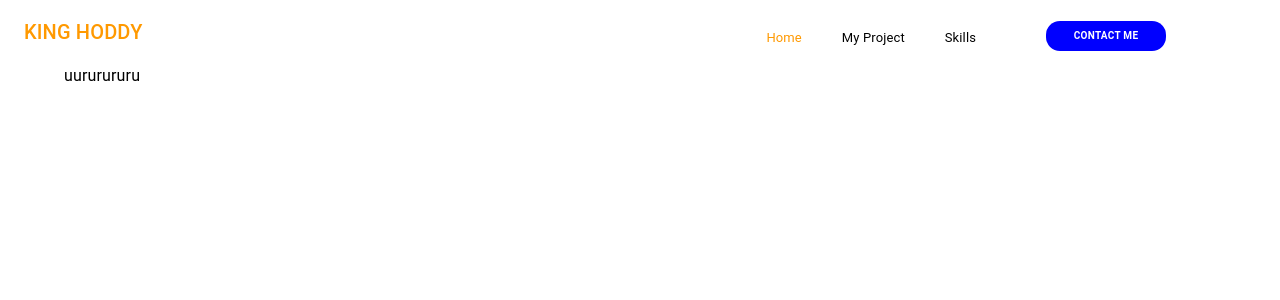
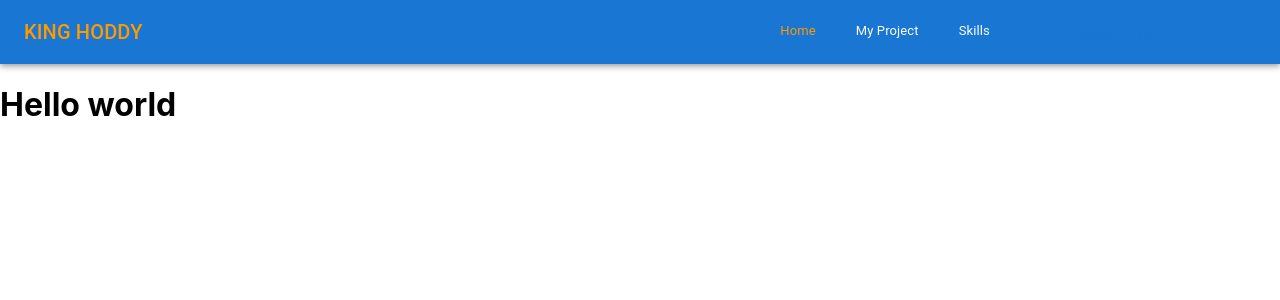
Before and after one commit to kinghoddy/kinghoddy_proj, a Next.js app in the folder web_frontend/: page / in a window 1280 px wide. Shown: the top 300 px of the page. Built offline with nearby package versions, Linux system fonts and the light colour scheme.

Commit message:
resturcture

```diff
--- /dev/null
+++ b/web_frontend/layouts/MainLayout.js
@@ -0,0 +1,133 @@
+import React from "react";
+import {
+  AppBar,
+  Container,
+  Toolbar,
+  Typography,
+  Box,
+  Menu,
+  IconButton,
+  List,
+  Button,
+  MenuItem,
+} from "@mui/material";
+
+import { makeStyles } from "@mui/styles";
+
+import MenuIcon from "@mui/icons-material/Menu";
+
+const useStyles = makeStyles({
+  root: {
+    background: "#777",
+  },
+});
+
+function MainLayout({ children }) {
+  const classes = useStyles();
+  return (
+    <div>
+      <AppBar position="static">
+        <Container maxWidth="xl">
+          <Toolbar disableGutters>
+            <Typography
+              variant="h6"
+              noWrap
+              component="div"
+              sx={{ mr: 2, display: { xs: "none", md: "flex" } }}
+              style={{ color: "#f90" }}
+            >
+              KING HODDY
+            </Typography>
+
+            <Box sx={{ flexGrow: 1, display: { xs: "flex", md: "none" } }}>
+              <IconButton
+                size="large"
+                aria-label="account of current user"
+                aria-controls="menu-appbar"
+                aria-haspopup="true"
+                color="inherit"
+              >
+                <MenuIcon />
+              </IconButton>
+              <Menu
+                id="menu-appbar"
+                anchorOrigin={{
+                  vertical: "bottom",
+                  horizontal: "left",
+                }}
+                keepMounted
+                transformOrigin={{
+                  vertical: "top",
+                  horizontal: "left",
+                }}
+                sx={{
+                  display: { xs: "block", md: "none" },
+                }}
+              >
+                <MenuItem style={{ width: "300px" }}>
+                  <List>
+                    <Typography
+                      style={{
+                        marginRight: "40px",
+                        fontSize: "13px",
+                        color: "#f90",
+                      }}
+                    >
+                      Home
+                    </Typography>
+                  </List>
+                  <List>
+                    <Typography
+                      style={{ marginRight: "40px", fontSize: "13px" }}
+                    >
+                      My Project
+                    </Typography>
+                  </List>
+                  <Typography style={{ marginRight: "70px", fontSize: "13px" }}>
+                    Skills
+                  </Typography>
+                  <Button>Contact Me</Button>
+                </MenuItem>
+              </Menu>
+            </Box>
+            <Typography
+              variant="h6"
+              noWrap
+              component="div"
+              sx={{ flexGrow: 1, display: { xs: "flex", md: "none" } }}
+              style={{ color: "#f90" }}
+            >
+              KING HODDY
+            </Typography>
+            <Box
+              style={{
+                right: "0",
+                position: "absolute",
+                marginTop: "15px",
+                marginRight: "90px",
+              }}
+              sx={{ flexGrow: 0, display: { xs: "none", md: "flex" } }}
+            >
+              <Typography
+                style={{ marginRight: "40px", fontSize: "13px", color: "#f90" }}
+              >
+                Home
+              </Typography>
+              <Typography style={{ marginRight: "40px", fontSize: "13px" }}>
+                My Project
+              </Typography>
+              <Typography style={{ marginRight: "70px", fontSize: "13px" }}>
+                Skills
+              </Typography>
+              <Button>Contact Me</Button>
+            </Box>
+          </Toolbar>
+        </Container>
+      </AppBar>
+
+      {children}
+    </div>
+  );
+}
+
+export default MainLayout;
--- a/web_frontend/package.json
+++ b/web_frontend/package.json
@@ -13,6 +13,7 @@
     "@emotion/styled": "^11.8.1",
     "@mui/icons-material": "^5.5.1",
     "@mui/material": "^5.5.2",
+    "@mui/styles": "^5.5.1",
     "next": "12.1.0",
     "react": "17.0.2",
     "react-dom": "17.0.2"
--- a/web_frontend/pages/index.js
+++ b/web_frontend/pages/index.js
@@ -1,41 +1,39 @@
-import * as React from 'react';
-import AppBar from '@mui/material/AppBar';
-import Box from '@mui/material/Box';
-import Toolbar from '@mui/material/Toolbar';
-import IconButton from '@mui/material/IconButton';
-import Typography from '@mui/material/Typography';
-import Menu from '@mui/material/Menu';
-import MenuIcon from '@mui/icons-material/Menu';
-import Container from '@mui/material/Container';
-import List from '@mui/material/List';
-import Button from '@mui/material/Button';
+import * as React from "react";
+import AppBar from "@mui/material/AppBar";
+import Box from "@mui/material/Box";
+import Toolbar from "@mui/material/Toolbar";
+import IconButton from "@mui/material/IconButton";
+import Typography from "@mui/material/Typography";
+import Menu from "@mui/material/Menu";
+import MenuIcon from "@mui/icons-material/Menu";
+import Container from "@mui/material/Container";
+import List from "@mui/material/List";
+import Button from "@mui/material/Button";
 
-import MenuItem from '@mui/material/MenuItem';
-
+import MenuItem from "@mui/material/MenuItem";
+import MainLayout from "../layouts/MainLayout";
 
 export default function Home() {
-  const mystyle =({
+  const mystyle = {
+    Appbar: {
+      background: "transparent",
+      boxShadow: "none",
+      color: "black",
+    },
+    button: {
+      color: "white",
+      width: "120px",
+      background: "blue",
+      borderRadius: "14px",
+      border: "none",
+      height: "30px",
+      fontSize: "10px",
+      fontWeight: "700",
+      marginTop: "-2%",
+    },
+  };
 
-    Appbar:{
-      background:'transparent',boxShadow:'none',color:'black',
-
-    },
-    button:{
-      color:'white',
-      width:'120px',
-      background:'blue',
-      borderRadius:'14px',
-      border:'none',
-      height:'30px'
-      ,fontSize:'10px',
-      fontWeight:'700',
-      marginTop:'-2%',
-
-
-    }
-  })
-
-    const [anchorElNav, setAnchorElNav] = React.useState(null);
+  const [anchorElNav, setAnchorElNav] = React.useState(null);
   const [anchorElUser, setAnchorElUser] = React.useState(null);
 
   const handleOpenNavMenu = (event) => {
@@ -54,105 +52,8 @@ export default function Home() {
   };
 
   return (
-    <div>
-    <AppBar position="static" style={mystyle.Appbar} >
-      <Container maxWidth="xl">
-        <Toolbar disableGutters>
-          <Typography
-            variant="h6"
-            noWrap
-            component="div"
-            sx={{ mr: 2, display: { xs: 'none', md: 'flex' } }}
-            style={{color:'#f90'}}
-          >
-           KING HODDY
-          </Typography>
-
-          <Box  sx={{ flexGrow: 1, display: { xs: 'flex', md: 'none' } }}>
-            <IconButton
-              size="large"
-              aria-label="account of current user"
-              aria-controls="menu-appbar"
-              aria-haspopup="true"
-              onClick={handleOpenNavMenu}
-              color="inherit"
-            >
-              <MenuIcon />
-            </IconButton>
-            <Menu
-              id="menu-appbar"
-              anchorEl={anchorElNav}
-              anchorOrigin={{
-                vertical: 'bottom',
-                horizontal: 'left',
-              }}
-              keepMounted
-              transformOrigin={{
-                vertical: 'top',
-                horizontal: 'left',
-              }}
-              open={Boolean(anchorElNav)}
-              onClose={handleCloseNavMenu}
-
-              sx={{
-                display: { xs: 'block', md: 'none' },
-              }}
-            >
-
-                <MenuItem style={{width:'300px'}} onClick={handleCloseNavMenu}   >
-                  <List>
-                <Typography style={{marginRight:'40px',fontSize:'13px',color:'#f90'}} >
-             Home
-           </Typography>
-           </List>
-           <List>
-           <Typography style={{marginRight:'40px',fontSize:'13px',}} >
-              My Project
-           </Typography>
-           </List>
-           <Typography style={{marginRight:'70px',fontSize:'13px',}} >
-             Skills
-           </Typography>
-           <Button  style={mystyle.button} >
-             Contact Me
-           </Button>
-                </MenuItem>
-
-            </Menu>
-          </Box>
-          <Typography
-            variant="h6"
-            noWrap
-            component="div"
-            sx={{ flexGrow: 1, display: { xs: 'flex', md: 'none' } }}
-            style={{color:'#f90'}}
-          >
-              KING HODDY
-          </Typography>
-          <Box style={{right:'0',position:'absolute',marginTop:'15px',marginRight:'90px'}} sx={{ flexGrow: 0, display: { xs: 'none', md: 'flex' } }}>
-           <Typography style={{marginRight:'40px',fontSize:'13px',color:'#f90'}} >
-             Home
-           </Typography>
-           <Typography style={{marginRight:'40px',fontSize:'13px',}} >
-              My Project
-           </Typography>
-           <Typography style={{marginRight:'70px',fontSize:'13px',}} >
-             Skills
-           </Typography>
-           <Button  style={mystyle.button} >
-             Contact Me
-           </Button>
-
-          </Box>
-
-        </Toolbar>
-      </Container>
-    </AppBar>
-    <Container  >
-      <Typography>
-uururururu
-      </Typography>
-    </Container>
-    </div>
-  )
+    <MainLayout>
+      <h1>Hello world</h1>
+    </MainLayout>
+  );
 }
```
Also changed, not shown: 2 other files (tests, documents, lock files or other folders).
